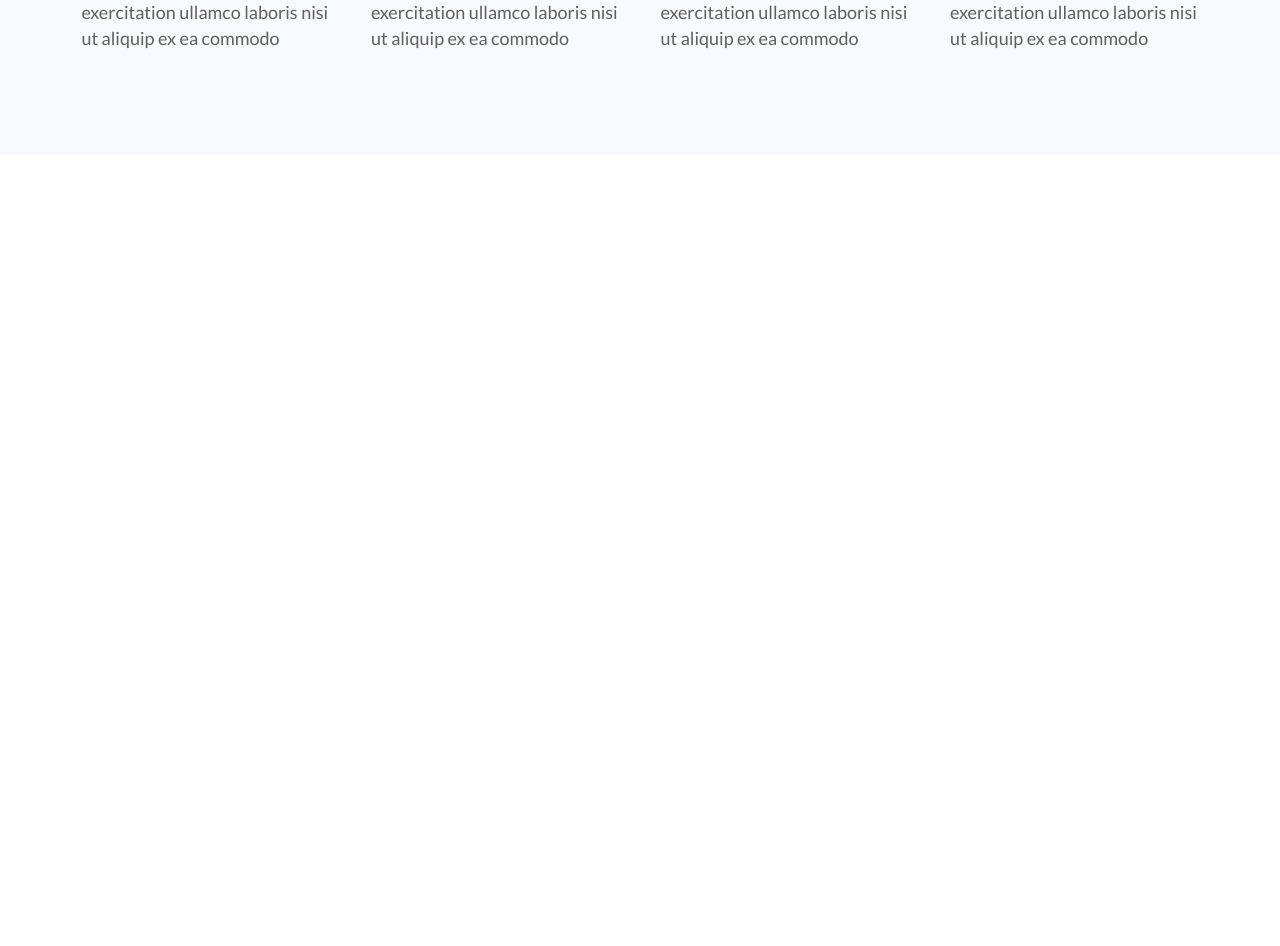
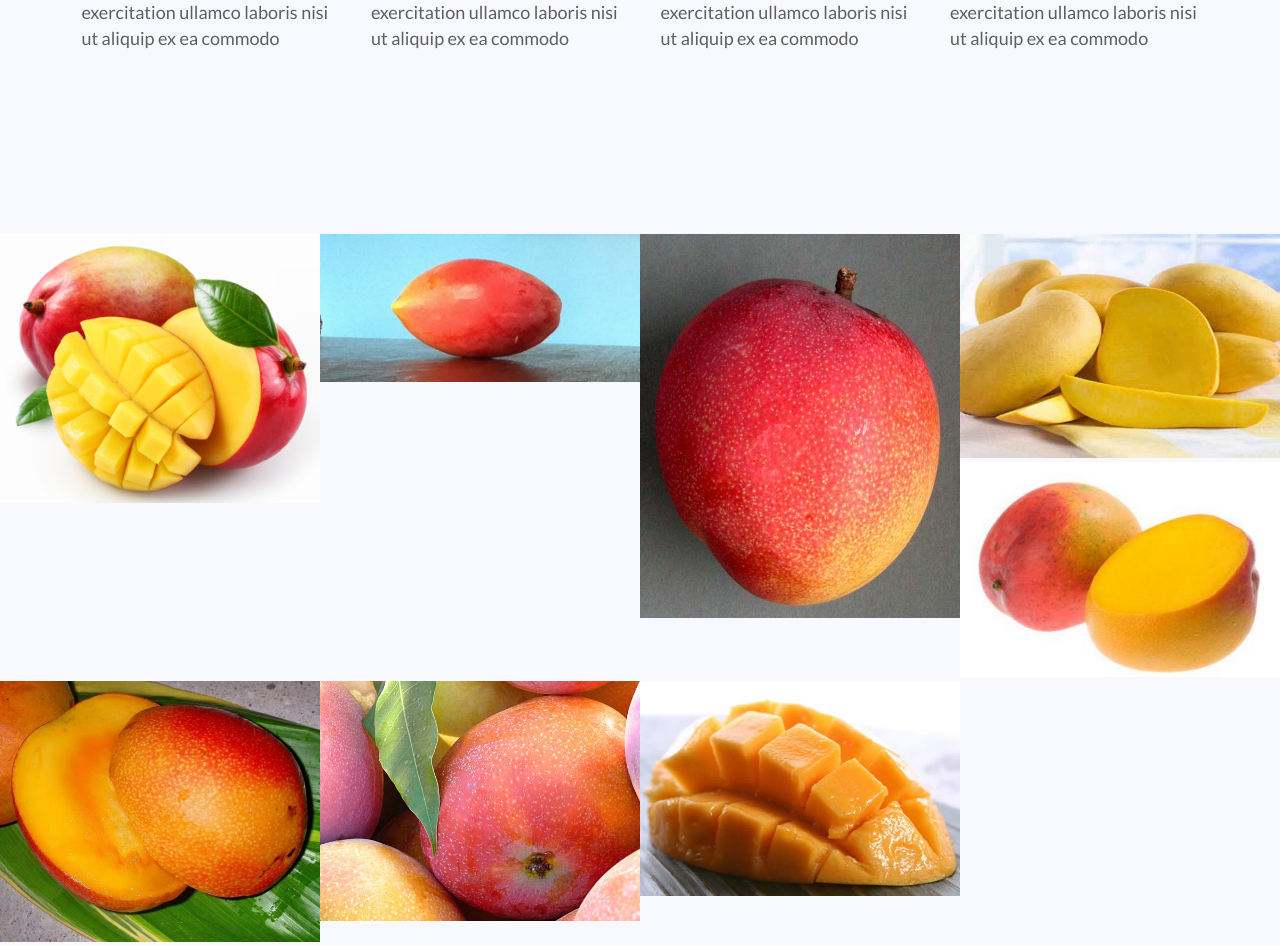
Before and after one commit to appwebtech/Mango_Business, a PHP site: page / in a window 1280 px wide. Shown: the part 1382-2328 px from the top of the page. Before the commit the page ends 1431 px from the top, so only its background shows below. Run offline with PHP 8.4, Linux system fonts and the light colour scheme; some web fonts are replaced.

Commit message:
Start Building Varieties Section

```diff
--- a/index.html
+++ b/index.html
@@ -34,7 +34,9 @@
 		</div>
 	</header><!-- /header -->
 
-	<section class="section-features">
+	<!-- Start of Feature Section -->
+
+<section class="section-features">
 		<div class="row">
 
 			<h2>Get the best varieties &mdash; not "kiimbole"</h2>
@@ -93,7 +95,63 @@
 
 		</div>
 
-	</section>
+</section>
+
+<!-- 	End of Feature Section -->
+
+<!-- Start of Varieties Section  -->
+
+<section class="section-varieties">
+	<ul class="types">
+		<li>
+			<figure class="fruit-varieties">
+				<img src="resources/img/mangoe1.jpg" alt="Mangoe varieties">
+			</figure>
+		</li>
+				<li>
+			<figure class="fruit-varieties">
+				<img src="resources/img/mangoe7.jpg" alt="Mangoe">
+			</figure>
+		</li>
+				<li>
+			<figure class="fruit-varieties">
+				<img src="resources/img/mangoe3.jpg" alt="Mangoe Kent">
+			</figure>
+		</li>
+				<li>
+			<figure class="fruit-varieties">
+				<img src="resources/img/mangoe6.jpg" alt="Mangoe Ngowe">
+			</figure>
+		</li>
+	</ul>
+		<ul class="types">
+		<li>
+			<figure class="fruit-varieties">
+				<img src="resources/img/mangoe5.jpg" alt="Mangoe varieties">
+			</figure>
+		</li>
+				<li>
+			<figure class="fruit-varieties">
+				<img src="resources/img/mangoe4.jpg" alt="Mangoe varieties">
+			</figure>
+		</li>
+				<li>
+			<figure class="fruit-varieties">
+				<img src="resources/img/mangoe8.jpg" alt="Mangoe varieties">
+			</figure>
+		</li>
+				<li>
+			<figure class="fruit-varieties">
+				<img src="resources/img/mangoe2.jpg" alt="Mangoe varieties">
+			</figure>
+		</li>
+	</ul>
+
+</section>
+
+<!-- End of Varieties Section -->
+
+
 
 
 </body>
--- a/resources/css/style.css
+++ b/resources/css/style.css
@@ -199,3 +199,27 @@ h2:after {
 .main-nav li a:active {
 	border-bottom: 2px solid #e67e22;
 }
+
+/* ---------------  Varieties -------------- */
+
+
+.types {
+	list-style: none;
+	width: 100%;
+}
+
+.types li {
+	display: block;
+	float: left;
+	width: 25%;
+}
+
+.fruit-varieties {
+	width: 100%;
+	margin: 0;
+}
+
+.fruit-varieties img {
+	width: 100%;
+	height: auto;
+}
```
Also changed, not shown: resources/img/mangoe1.jpg (added), resources/img/mangoe2.jpg (added), resources/img/mangoe3.jpg (added), resources/img/mangoe4.jpg (added), resources/img/mangoe5.jpg (added), resources/img/mangoe6.jpg (added), resources/img/mangoe7.JPG (added), resources/img/mangoe8.jpg (added).
